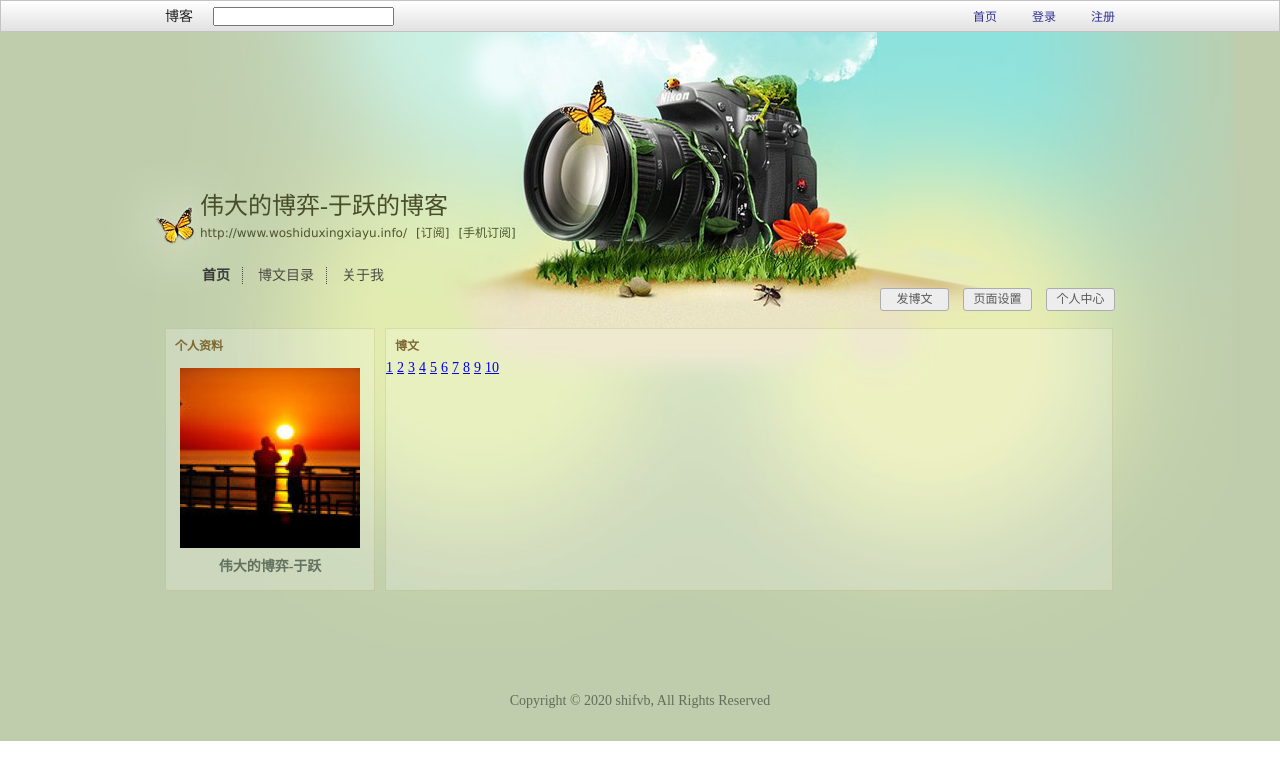
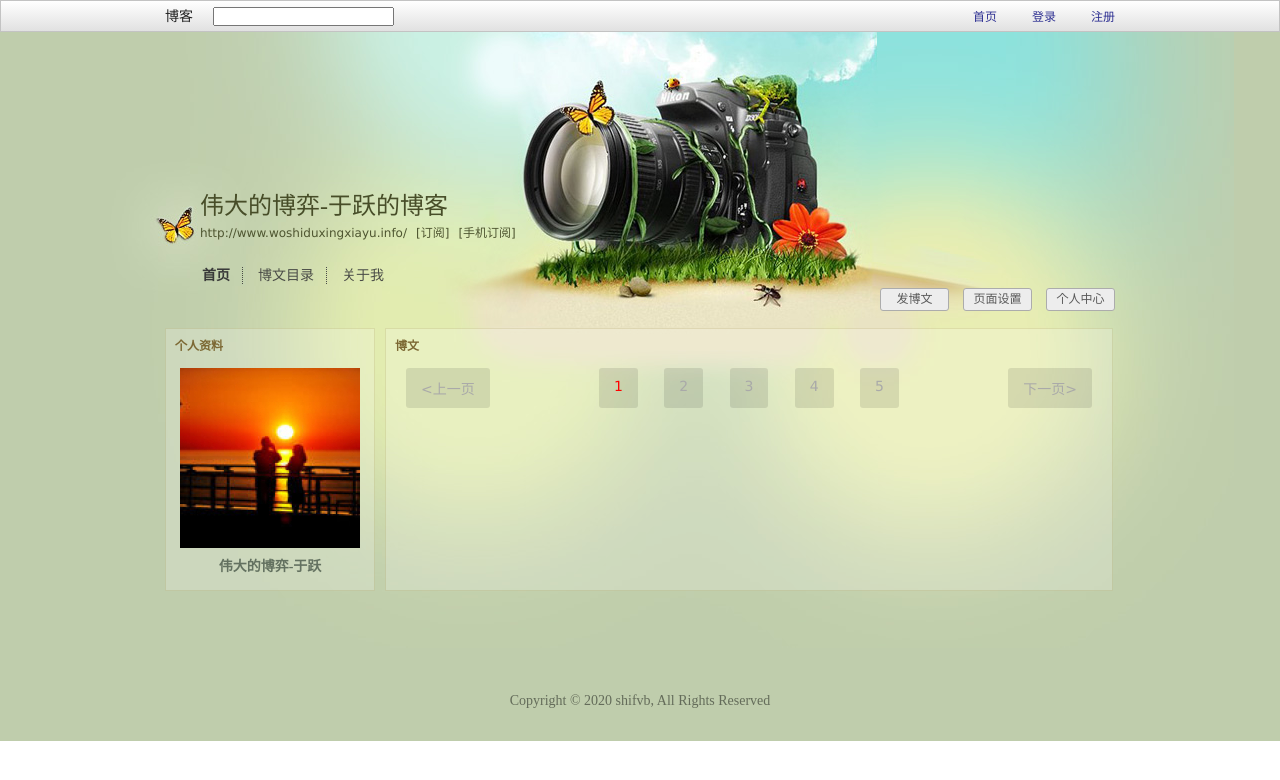
Before and after one commit to shifvb/blogYY, a Flask app: page /blogYY/article/ in a window 1280 px wide. Shown: the top 780 px of the page. Run offline with Flask 2, Linux system fonts and the light colour scheme; data that the repository does not hold is empty; some libraries are stand-ins or nearby versions.

Commit message:
update: support page

```diff
--- a/web_content/src/blogYY/blogYY_service.py
+++ b/web_content/src/blogYY/blogYY_service.py
@@ -131,3 +131,30 @@ def update_article_by_id(article_id: int, title: str, content: str, category_id:
     ;
     """, (title, content, category_id, article_id))
     g.blogYY_conn.commit()
+
+
+def count_articles(category_id=None):
+    """
+    count articles
+    :param category_id: int, can be set to None if not specify category
+    """
+    _cursor = g.blogYY_conn.cursor()
+    if category_id is None:
+        _cursor.execute("""
+            SELECT
+                COUNT (*)
+            FROM
+                `article`
+            ;
+        """)
+    else:
+        _cursor.execute("""
+            SELECT
+                COUNT (*)
+            FROM
+                `article`
+            WHERE
+                `category_id`=?
+            ;
+        """, (category_id,))
+    return _cursor.fetchone()[0]
--- a/web_content/src/blogYY/blogYY_view.py
+++ b/web_content/src/blogYY/blogYY_view.py
@@ -4,6 +4,7 @@ from flask import render_template
 from flask import request
 from flask import jsonify
 from flask import url_for
+from flask import abort
 from web_content import app
 from web_content.src.blogYY.blogYY_service import search_articles
 from web_content.src.blogYY.blogYY_service import add_article
@@ -11,6 +12,7 @@ from web_content.src.blogYY.blogYY_service import search_article_by_id
 from web_content.src.blogYY.blogYY_service import search_categories
 from web_content.src.blogYY.blogYY_service import update_article_by_id
 from web_content.src.blogYY.blogYY_service import delete_article_by_id
+from web_content.src.blogYY.blogYY_service import count_articles
 
 
 @app.route("/blogYY/article/", methods=["GET"])
@@ -18,9 +20,13 @@ def blogYY_page_article():
     # page limit & offset
     page_size = int(request.args["page_size"]) if "page_size" in request.args else 5
     page_num = int(request.args["page_num"]) if "page_num" in request.args else 1
-    offset = (page_num - 1) * page_size
+    if page_num <= 0:
+        return abort(400)
+    if page_size <= 0:
+        return abort(400)
 
     # data processing -> articles
+    offset = (page_num - 1) * page_size
     articles = search_articles(limit=page_size, offset=offset)
     for article in articles:
         # added href_ful attribute
@@ -29,17 +35,22 @@ def blogYY_page_article():
         _json_obj = json.loads(article["content"])
         _json_obj["ops"] = _json_obj["ops"][:10]
         article["content"] = json.dumps(_json_obj)
-    # data processing -> page_links
-    _start = max(1, page_num - 5)
-    _end = _start + 10
-    page_links = list()
-    for _idx in range(_start, _end):
-        page_links.append({
-            "text": _idx,
-            "href": url_for("blogYY_page_article", page_num=_idx)
-        })
+
+    # page_control
+    article_count = count_articles()
+    total_page = article_count // page_size
+    if total_page % page_size > 0:
+        total_page += 1
+    page_link = url_for("blogYY_page_article")
+
     # render page
-    return render_template("blogYY/index.html", articles=articles, page_links=page_links)
+    return render_template(
+        "blogYY/index.html",
+        articles=articles,
+        page_link=page_link,
+        current_page=page_num,
+        total_page=total_page,
+    )
 
 
 @app.route("/blogYY/article/<int:article_id>", methods=["GET"])
--- a/web_content/static/blogYY/index.css
+++ b/web_content/static/blogYY/index.css
@@ -342,6 +342,43 @@ body {
 
 /* ----------- article end ----------- */
 
+/* ----------- page_control start ----------- */
+.page_control {
+    display: flex;
+    justify-content: space-between;
+    padding: 10px 20px;
+}
+
+.page_buttons {
+    width: 300px;
+    display: flex;
+    justify-content: space-between;
+}
+
+.page_control > div > a {
+    text-decoration: none;
+    background-color: rgb(0, 0, 0, 0.1);
+    color: #595959;
+    border-radius: 3px;
+    font-size: 14px;
+    font-family: Verdana;
+    display: inline-block;
+    text-align: center;
+    padding: 10px 15px;
+    user-select: none;
+}
+
+.page_control > div > .page_link_disabled {
+    color: #a9a9a9;
+}
+
+.page_control > div > .page_link_highlighted {
+    color: red;
+}
+
+
+/* ----------- page_control end ----------- */
+
 /* ----------- footer start ----------- */
 
 .footer_wrapper {
--- a/web_content/templates/blogYY/index.html
+++ b/web_content/templates/blogYY/index.html
@@ -88,10 +88,20 @@
                     </div>
                 </div>
                 {% endfor %}
-                <div class="page_control">
-                    {% for page_link in page_links %}
-                    <a href="{{ page_link.href }}">{{ page_link.text }}</a>
-                    {% endfor %}
+                <div class="page_control" data-page-link="{{ page_link }}" data-current-page="{{ current_page }}" data-total-page="{{ total_page }}">
+                    <div class="prev_page">
+                        <a class="page_link_disabled">&lt;上一页</a>
+                    </div>
+                    <div class="page_buttons">
+                        <a>1</a>
+                        <a class="page_link_disabled">2</a>
+                        <a class="page_link_disabled">3</a>
+                        <a class="page_link_disabled">4</a>
+                        <a class="page_link_disabled">5</a>
+                    </div>
+                    <div class="next_page">
+                        <a class="page_link_disabled">下一页&gt;</a>
+                    </div>
                 </div>
             </div>
         </div>
```
Also changed, not shown: web_content/static/blogYY/index.js (+39 -3 lines).
